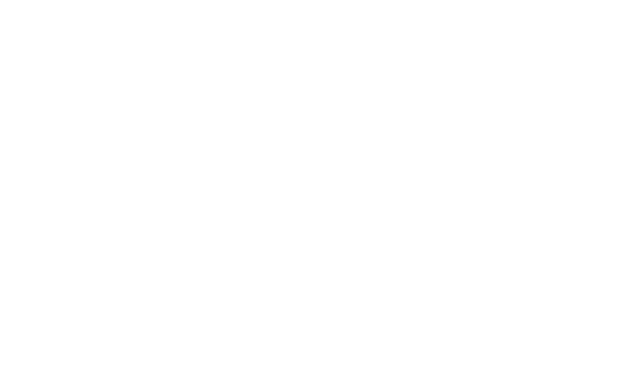
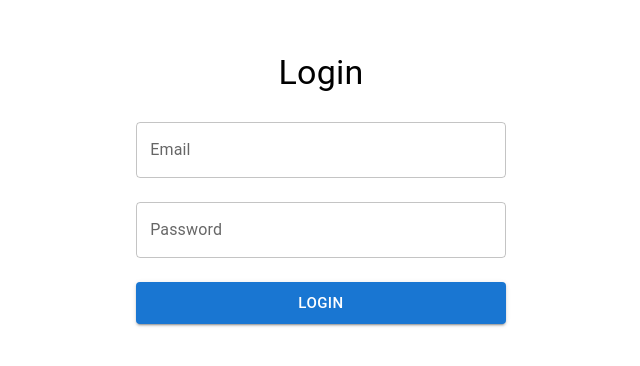
Before and after one commit to Hariharan2306/my-react-app, a React (Vite) app: page /login in a window 1280 px wide. Before the commit this address had no page. Shown: the part 212-578 px from the top of the page, without its empty margins (319-959 px from the left). Built offline with nearby package versions, Linux system fonts and the light colour scheme.

Commit message:
login page

```diff
--- /dev/null
+++ b/src/API/Login/selector.js
@@ -0,0 +1,4 @@
+export const loginSuccess = (state) => {
+  const loginResponce = state.login;
+  return { loginResponce };
+};
--- /dev/null
+++ b/src/API/Login/slice.js
@@ -0,0 +1,26 @@
+import { createSlice } from "@reduxjs/toolkit";
+
+const initialState = {
+  login: {},
+};
+
+const loginSlice = createSlice({
+  name: "login",
+  initialState: initialState,
+  reducers: {
+    loginRequest: (state) => {
+      state.loading = true;
+    },
+    loginRequestSuccess: (state, action) => {
+      state.login = action.payload;
+    },
+    loginRequestFailure: (state, action) => {
+      state.error = action.payload;
+    },
+  },
+});
+
+export const { loginRequest, loginRequestSuccess, loginRequestFailure } =
+  loginSlice.actions;
+
+export default loginSlice.reducer;
--- /dev/null
+++ b/src/API/Login/thunk.js
@@ -0,0 +1,14 @@
+import api from "../../api";
+import { loginRequestFailure, loginRequestSuccess } from "./slice";
+
+export const login = (data) => async (dispatch) => {
+  try {
+    const response = await api.post(`/login`, data);
+    if (response.status === 200) {
+      dispatch(loginRequestSuccess(response.data.data));
+      return response.data.data;
+    }
+  } catch (error) {
+    dispatch(loginRequestFailure(error));
+  }
+};
--- a/src/App.jsx
+++ b/src/App.jsx
@@ -1,12 +1,14 @@
 import { Suspense } from "react";
 import { BrowserRouter as Router, Routes, Route } from "react-router-dom";
 import LandigPage from "./landing-page/LandigPage";
+import LoginPage from "./Login";
 
 function App() {
   return (
     <Router>
       <Suspense>
         <Routes>
+          <Route path="/login" element={<LoginPage />} />
           <Route path="/landing-page" element={<LandigPage />} />
         </Routes>
       </Suspense>
--- /dev/null
+++ b/src/Login.jsx
@@ -0,0 +1,85 @@
+import { useEffect, useState } from "react";
+import { TextField, Button, Container, Typography } from "@mui/material";
+import { useDispatch, useSelector } from "react-redux";
+import { loginSuccess } from "./API/Login/selector";
+import { isEmpty } from "lodash";
+import { useNavigate } from "react-router-dom";
+import { login } from "./API/Login/thunk";
+
+const LoginPage = () => {
+  const [emailId, setEmail] = useState("");
+  const [password, setPassword] = useState("");
+  const dispatch = useDispatch();
+  const { loginResponce } = useSelector(loginSuccess);
+  const navigate = useNavigate();
+  const handleEmailChange = (event) => {
+    setEmail(event.target.value);
+  };
+
+  const handlePasswordChange = (event) => {
+    setPassword(event.target.value);
+  };
+  useEffect(() => {
+    if (!isEmpty(loginResponce)) {
+      navigate("/landing-page");
+    }
+  }, [loginResponce]);
+
+  const handleSubmit = async () => {
+    dispatch(login({ emailId, password }));
+  };
+
+  return (
+    <Container
+      sx={{
+        display: "flex",
+        flexDirection: "column",
+        alignItems: "center",
+        justifyContent: "center",
+        minHeight: "100vh",
+        minWidth: "100vw",
+        backgroundColor: "#fff",
+      }}
+    >
+      <Typography
+        variant="h4"
+        align="center"
+        gutterBottom
+        sx={{ color: "black" }}
+      >
+        Login
+      </Typography>
+      <form onSubmit={handleSubmit} style={{ width: "30%" }}>
+        <TextField
+          fullWidth
+          label="Email"
+          variant="outlined"
+          margin="normal"
+          value={emailId}
+          onChange={handleEmailChange}
+        />
+        <TextField
+          fullWidth
+          label="Password"
+          variant="outlined"
+          type="password"
+          margin="normal"
+          value={password}
+          onChange={handlePasswordChange}
+        />
+        <Button
+          type="submit"
+          fullWidth
+          variant="contained"
+          color="primary"
+          size="large"
+          sx={{ mt: 2 }}
+        >
+          Login
+        </Button>
+      </form>
+    </Container>
+  );
+};
+
+export default LoginPage;
```
Also changed, not shown: package.json (+11 -8 lines).
